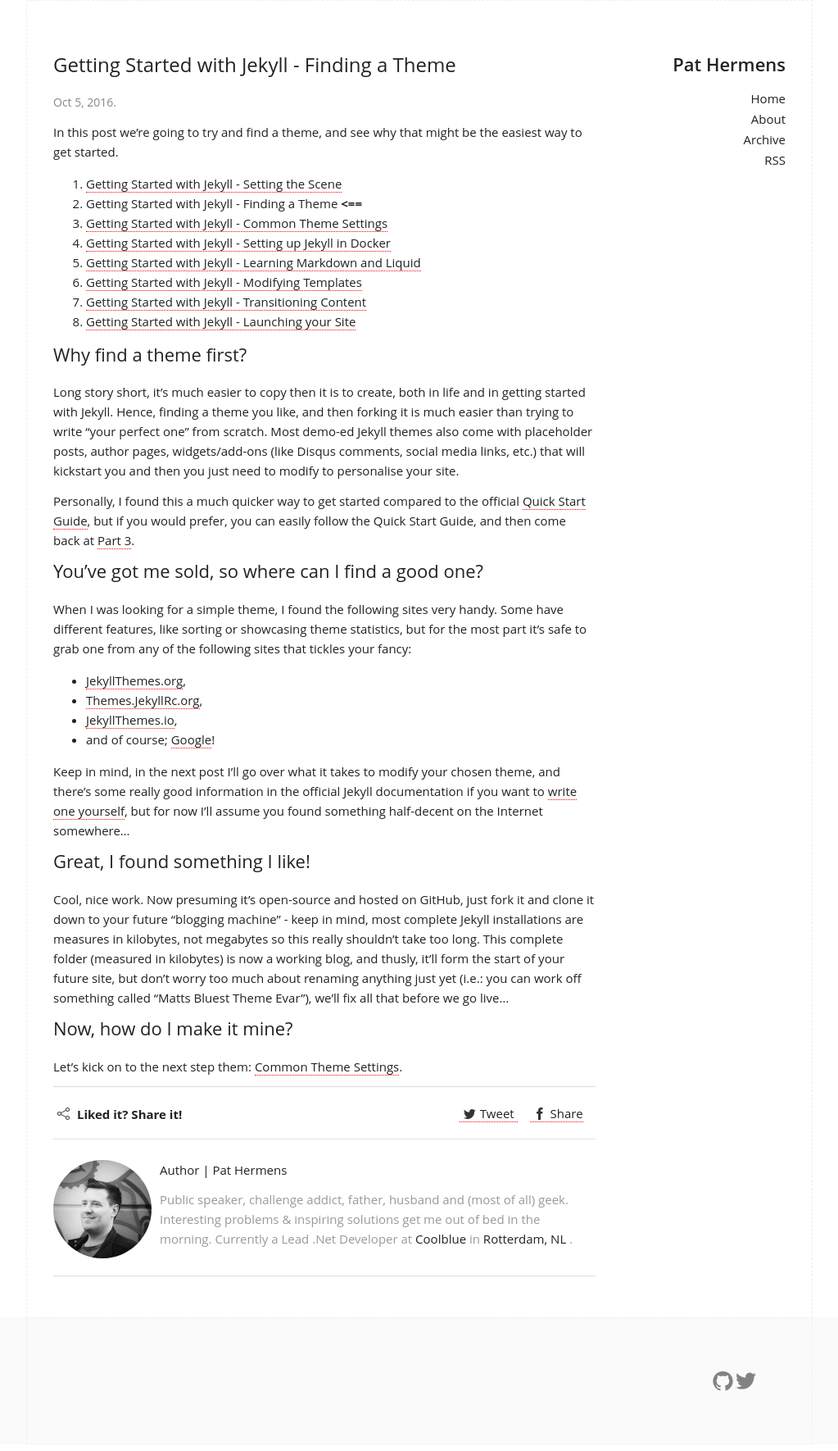
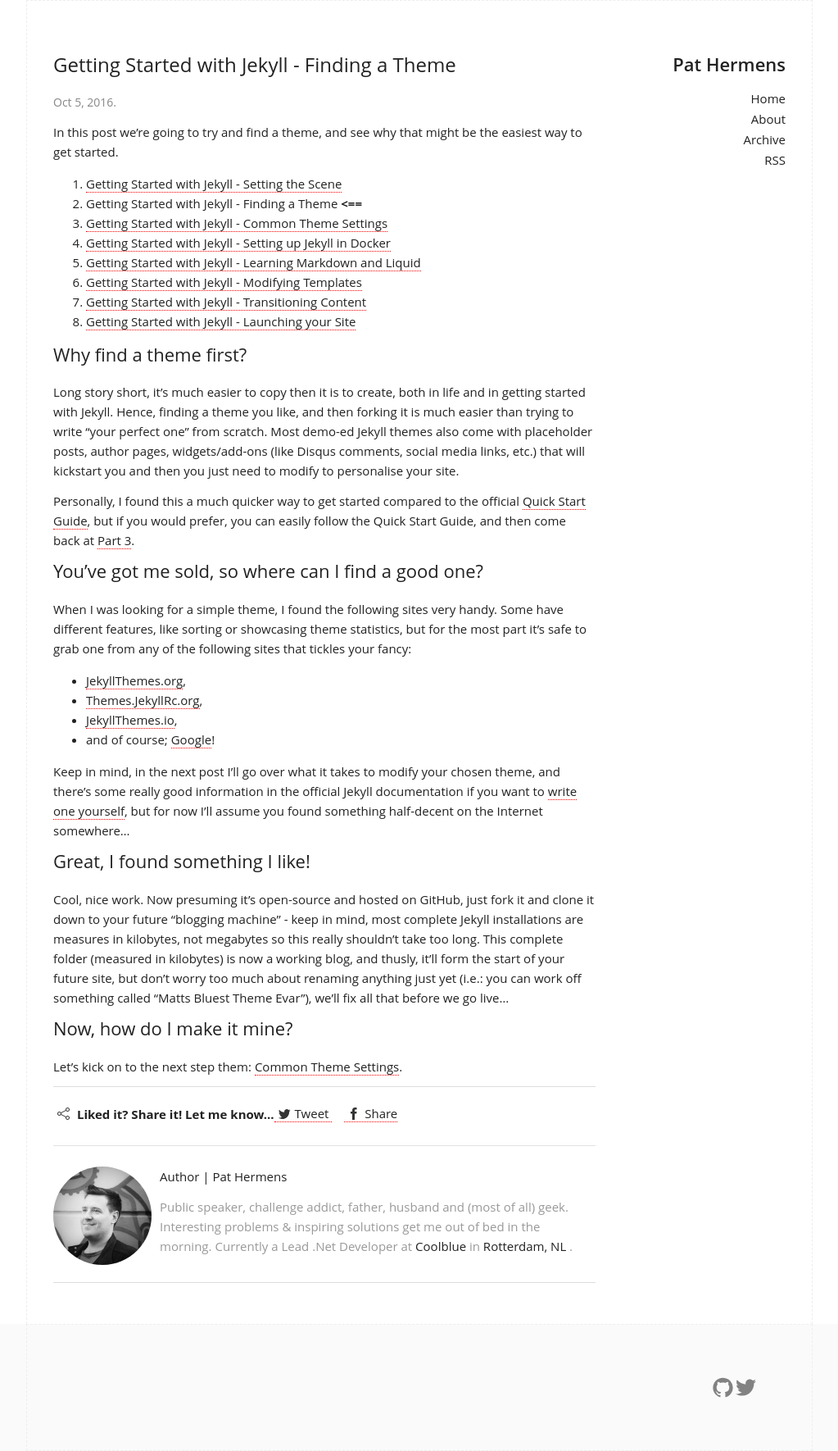
Before and after one commit to PHeonix25/PHeonix25.github.io, a Jekyll site: the page built from _posts/2016-10-05-Getting-started-with-Jekyll-Part-2.md, in a window 1280 px wide. Shown: the whole page at 82% size, without its empty margins (128-1151 px from the left). Built offline with Jekyll 4.4.1, drawn with Linux system fonts in a browser that asks for light colours; comment, search, counter and statistics services are not loaded.

Commit message:
Updates social links and style

```diff
--- a/_includes/share.html
+++ b/_includes/share.html
@@ -1,9 +1,14 @@
 <div class="share">
     <div class="title">
-        <data data-icon="ei-share-google"></data> Liked it? Share it!
+        <data data-icon="ei-share-google"></data> Liked it? Share it! Let me know...
     </div>
     <div class="links">
-        <a class="twitter" href="https://twitter.com/intent/tweet?text={{ page.url | prepend: site.url }} - {{page.title}} by @{{ site.twitter_username }}">
+        <a class="twitter" href="#" onclick="
+            window.open(
+                'https://twitter.com/intent/tweet?text=.@{{ site.twitter_username }}, thanks! I really enjoyed \'{{page.title}}\' ({{ page.url | prepend: site.url }})',
+                'twitter-share-dialog',
+                'width=600,height=260');
+                return false;">
             <data data-icon="ei-sc-twitter"></data>Tweet
         </a>
         <a class="facebook" href="#" onclick="
--- a/_sass/_base.scss
+++ b/_sass/_base.scss
@@ -459,8 +459,8 @@
 /* sharing */
 
 .share{
-  display: block;
-  height: 1.5em;
+  display: inline-block;
+  min-height: 1.5em;
 
   .title {
     font-weight: bold;
```
